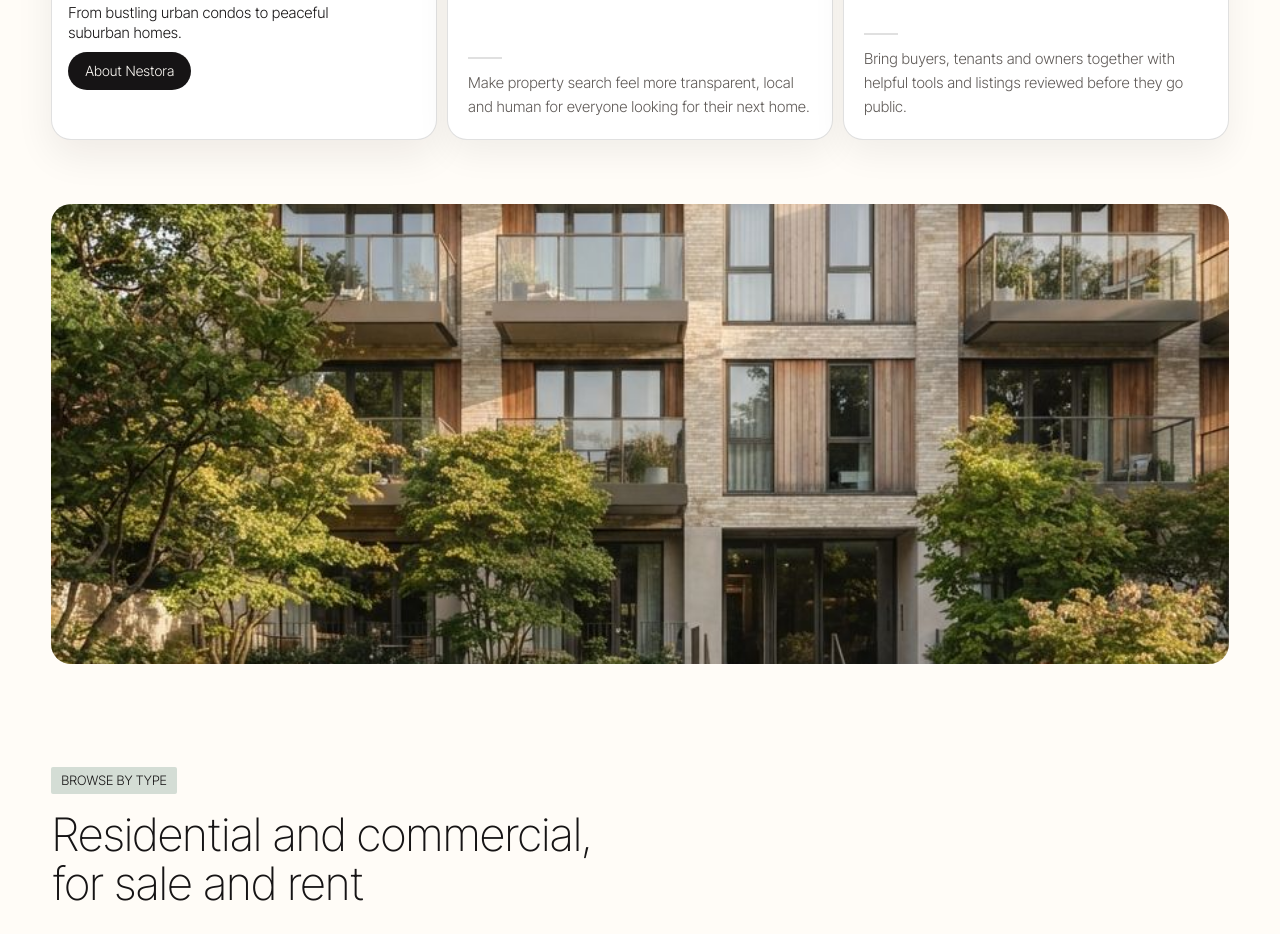
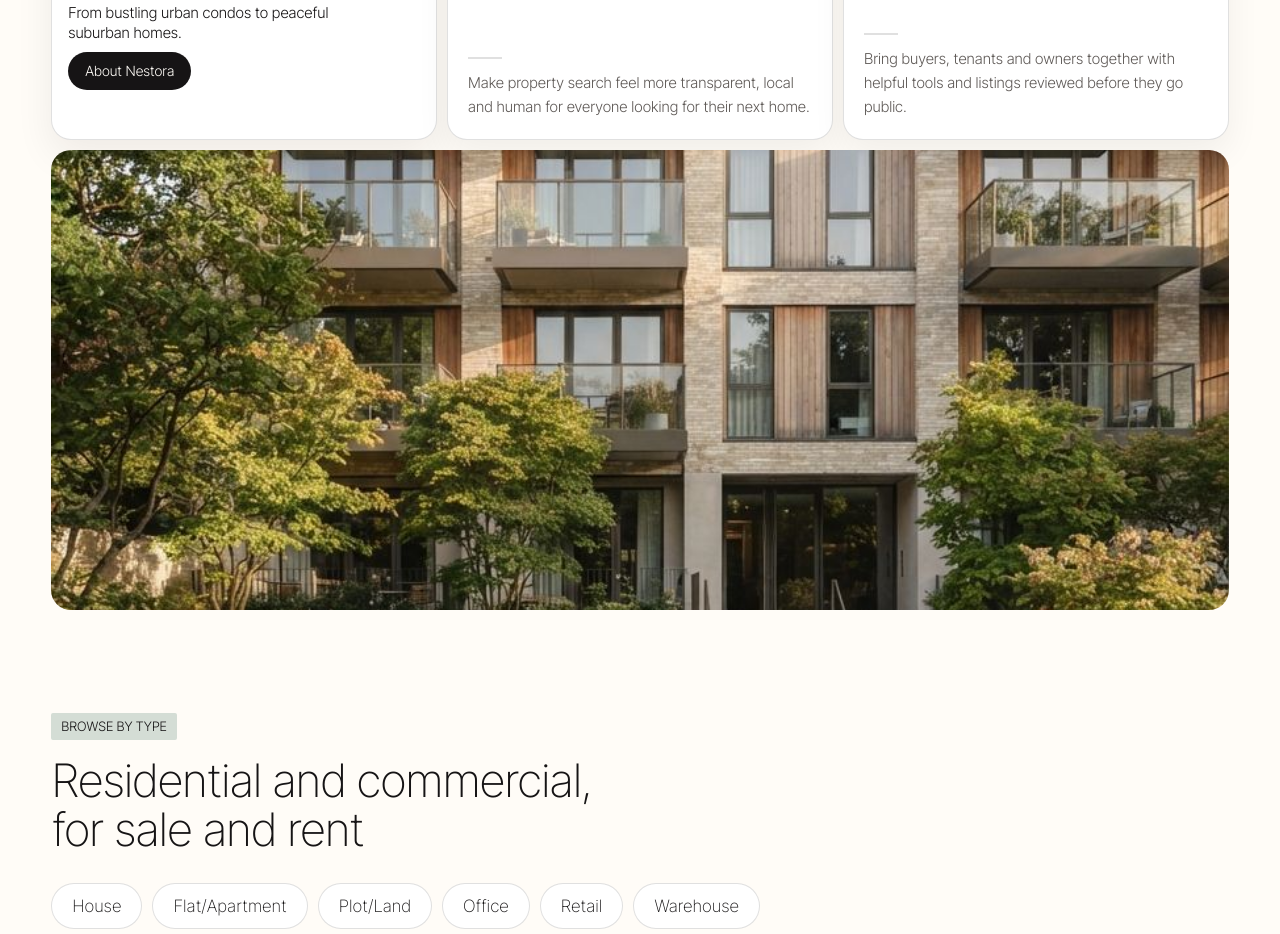
Before and after one commit to finastrarender/Realestate, a plain HTML site: page index.html in a window 1280 px wide. Shown: the part 1373-2307 px from the top of the page. Drawn offline with Linux system fonts and the light colour scheme; a web font is replaced by a local one.

Commit message:
Tighten spacing above About panorama

```diff
--- a/css/style.css
+++ b/css/style.css
@@ -104,7 +104,7 @@ textarea{min-height:110px;resize:vertical}
 .about-pillar-bottom{margin-top:auto;padding-top:22px}
 .about-pillar-bottom::before{display:block;width:34px;height:2px;margin-bottom:12px;background:var(--line);content:""}
 .about-pillar p{max-width:390px;color:var(--mut);font-size:15px;line-height:1.6}
-.about-panorama{height:clamp(230px,38vw,460px);margin:clamp(32px,5vw,64px) 0 0;overflow:hidden;border-radius:20px;background:var(--soft)}
+.about-panorama{height:clamp(230px,38vw,460px);margin:10px 0 0;overflow:hidden;border-radius:20px;background:var(--soft)}
 .about-panorama img{width:100%;height:100%;display:block;object-fit:cover;object-position:center 55%}
 @media(max-width:700px){.about-cards{grid-template-columns:repeat(2,minmax(0,1fr))}}
 @media(max-width:760px){.about-feature{min-height:290px}.about-panorama{height:260px}}
```
